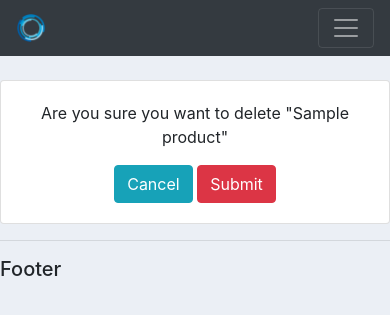
After one commit to joseasync/microcrm, a Django app: template accounts/templates/accounts/delete.html in a window 390 px wide. The commit adds this page. Shown: the top 315 px of the page. Run offline with Django 3.2, Linux system fonts and the light colour scheme; the template is opened without the code that fills it: most values are stand-ins (such as "Sample title", 1, 10 or a date in 2020); some libraries are stand-ins or nearby versions.

Commit message:
Added delete function and the form.

```diff
--- a/accounts/templates/accounts/customer.html
+++ b/accounts/templates/accounts/customer.html
@@ -67,8 +67,8 @@
                             <td>{{ order.product.category }}</td>
                             <td>{{ order.date_created }}</td>
                             <td>{{ order.status }}</td>
-							<td><a class="btn btn-sm btn-info" href="">Update</a></td>
-							<td><a class="btn btn-sm btn-danger" href="">Remove</a></td>
+							<td><a class="btn btn-sm btn-info"  href="{% url 'update_order' order.id %}">Update</a></td>
+							<td><a class="btn btn-sm btn-danger" href="{% url 'delete_order' order.id %}">Remove</a></td>
                         </tr>
                     {% endfor %}
                 </table>
--- a/accounts/templates/accounts/dashboard.html
+++ b/accounts/templates/accounts/dashboard.html
@@ -48,7 +48,7 @@
 							<td>{{ order.date_created }}</td>
 							<td>{{ order.status }}</td>
 							<td><a class="btn btn-sm btn-info"  href="{% url 'update_order' order.id %}">Update</a></td>
-							<td><a class="btn btn-sm btn-danger" href="">Remove</a></td>
+							<td><a class="btn btn-sm btn-danger" href="{% url 'delete_order' order.id %}">Remove</a></td>
 						</tr>
 						{% endfor %}
 			</table>
--- /dev/null
+++ b/accounts/templates/accounts/delete.html
@@ -0,0 +1,20 @@
+{% extends 'accounts/main.html' %}
+{% load static %}
+{% block content %}
+    </br>
+    <div class="row">
+        <div class="col-md-3"></div>
+        <div class="col-md-6">
+            <div class="card card-body text-center">
+                <p>Are you sure you want to delete "{{ item.product.name }}"</p>
+                <form action="{% url 'delete_order' item.id %}" method="POST">
+                    {% csrf_token %}
+                    <a class="btn btn-small btn-info" href="{% url 'home' %}">Cancel</a>
+                    <input class="btn btn-small btn-danger" type="submit" name="Delete">
+                </form>
+            </div>
+        </div>
+
+    </div>
+
+{% endblock %}
--- a/accounts/urls.py
+++ b/accounts/urls.py
@@ -7,4 +7,5 @@ urlpatterns = [
     path('customer/<str:customerPk>/', views.customer, name="customer"),
     path('create_order/', views.createOrder, name="create_order"),
     path('update_order/<str:pk>/', views.updateOrder, name="update_order"),
+    path('delete_order/<str:pk>/', views.deleteOrder, name="delete_order"),
 ]
```
Also changed, not shown: accounts/templates/accounts/order_form.html (+13 -6 lines), accounts/views.py (+11 -3 lines).
